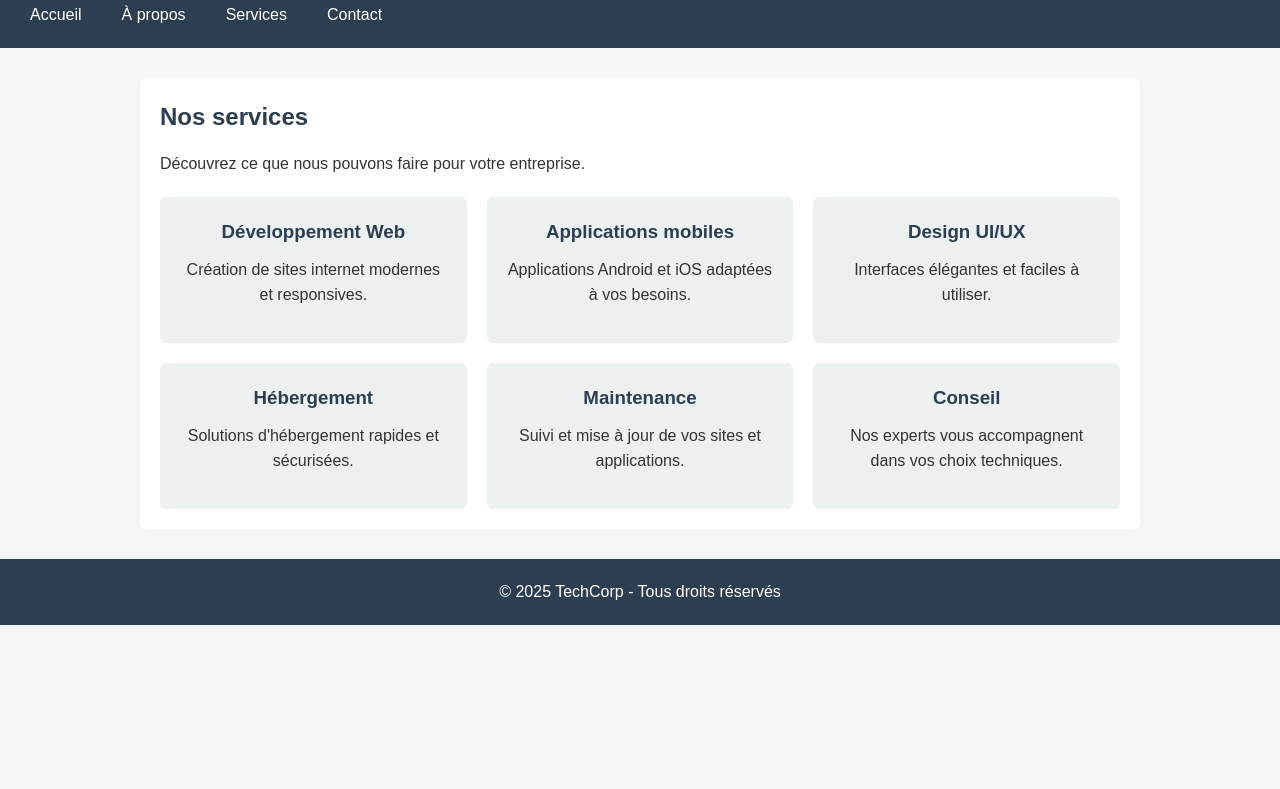
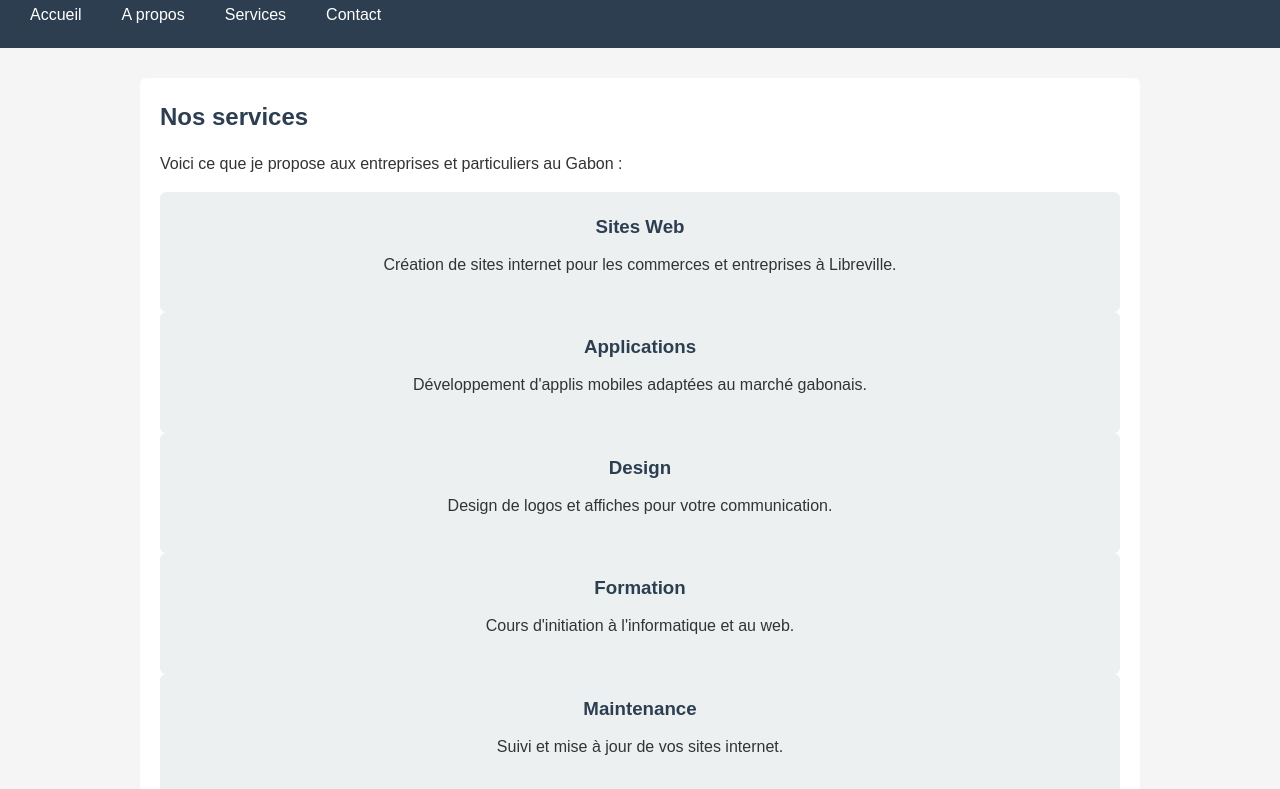
Before and after one commit to ibaguinojosue8-debug/TP02-Entreprise-IBAGUINO, a plain HTML site: page services.html in a window 1280 px wide. Shown: the part 79-868 px from the top of the page. Before the commit the page ends 800 px from the top, so only its background shows below. Drawn offline with Linux system fonts and the light colour scheme.

Commit message:
Update services.html

```diff
--- a/services.html
+++ b/services.html
@@ -2,18 +2,17 @@
 <html lang="fr">
 <head>
 <meta charset="UTF-8">
-    <meta name="viewport" content="width=device-width, initial-scale=1.0">
-    <title>Services - TechCorp</title>
+<title>Services - GabTech</title>
 <link rel="stylesheet" href="style.css">
 </head>
 <body>
 
 <header>
-        <h1>TechCorp</h1>
-        <nav aria-label="Menu principal">
+<h1>GabTech</h1>
+<nav>
 <ul>
 <li><a href="index.html">Accueil</a></li>
-                <li><a href="about.html">À propos</a></li>
+<li><a href="about.html">A propos</a></li>
 <li><a href="services.html">Services</a></li>
 <li><a href="contact.html">Contact</a></li>
 </ul>
@@ -22,43 +21,46 @@
 
 <main>
 <h2>Nos services</h2>
-        <p>Découvrez ce que nous pouvons faire pour votre entreprise.</p>
+<p>Voici ce que je propose aux entreprises et particuliers au Gabon :</p>
 
-        <div class="services-grid">
-            <article class="card">
-                <h3>Développement Web</h3>
-                <p>Création de sites internet modernes et responsives.</p>
-            </article>
+<div class="services">
 
-            <article class="card">
-                <h3>Applications mobiles</h3>
-                <p>Applications Android et iOS adaptées à vos besoins.</p>
-            </article>
+<div class="card">
+<h3>Sites Web</h3>
+<p>Création de sites internet pour les commerces et entreprises à Libreville.</p>
+</div>
 
-            <article class="card">
-                <h3>Design UI/UX</h3>
-                <p>Interfaces élégantes et faciles à utiliser.</p>
-            </article>
+<div class="card">
+<h3>Applications</h3>
+<p>Développement d'applis mobiles adaptées au marché gabonais.</p>
+</div>
 
-            <article class="card">
-                <h3>Hébergement</h3>
-                <p>Solutions d'hébergement rapides et sécurisées.</p>
-            </article>
+<div class="card">
+<h3>Design</h3>
+<p>Design de logos et affiches pour votre communication.</p>
+</div>
 
-            <article class="card">
+<div class="card">
+<h3>Formation</h3>
+<p>Cours d'initiation à l'informatique et au web.</p>
+</div>
+
+<div class="card">
 <h3>Maintenance</h3>
-                <p>Suivi et mise à jour de vos sites et applications.</p>
-            </article>
+<p>Suivi et mise à jour de vos sites internet.</p>
+</div>
 
-            <article class="card">
+<div class="card">
 <h3>Conseil</h3>
-                <p>Nos experts vous accompagnent dans vos choix techniques.</p>
-            </article>
+<p>Accompagnement pour votre projet digital.</p>
 </div>
+
+</div>
+
 </main>
 
 <footer>
-        <p>&copy; 2025 TechCorp - Tous droits réservés</p>
+<p>GabTech - Libreville, Gabon - 2025</p>
 </footer>
 
 </body>
```
Lines whose indentation alone changed are shown as unchanged.
